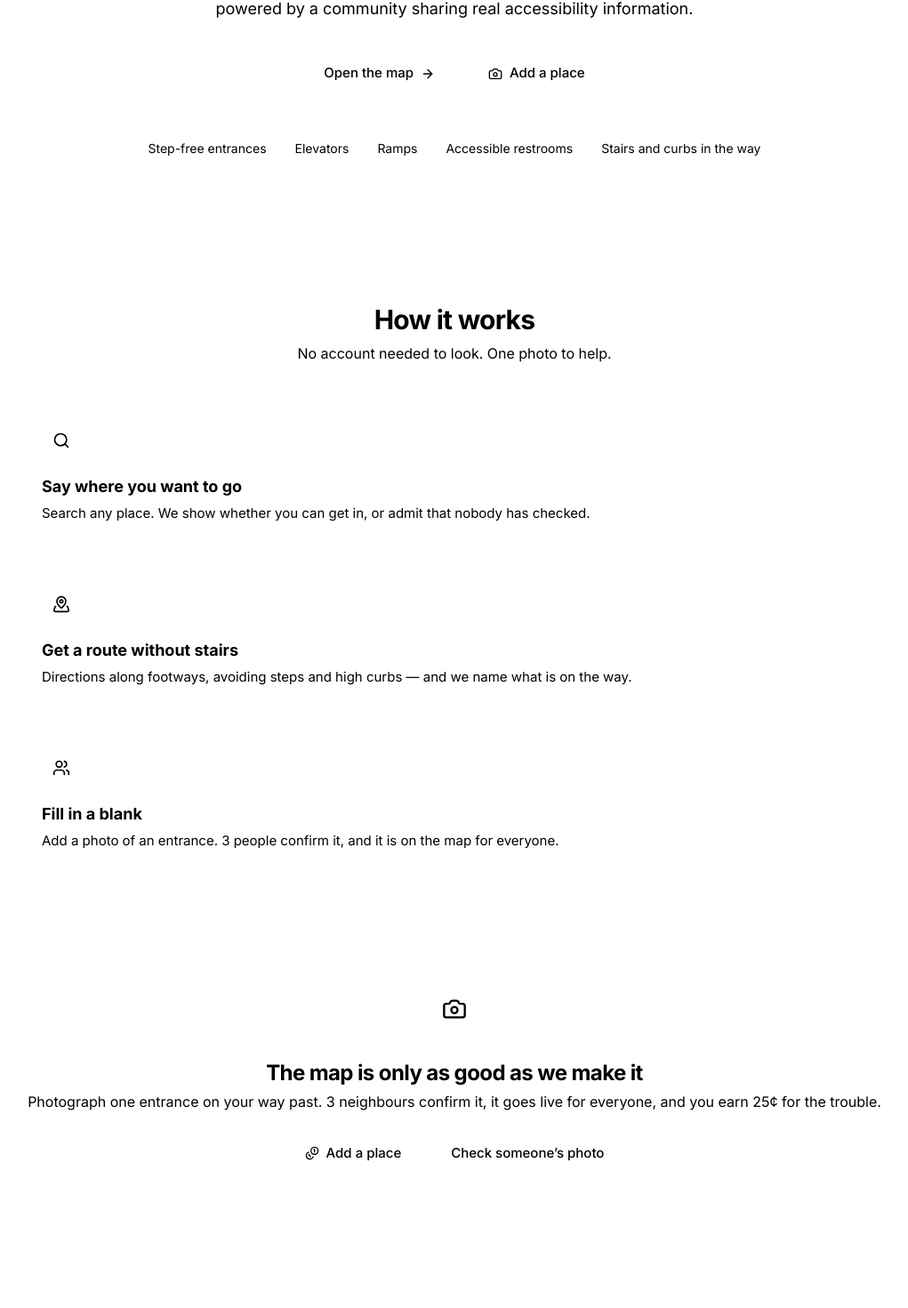
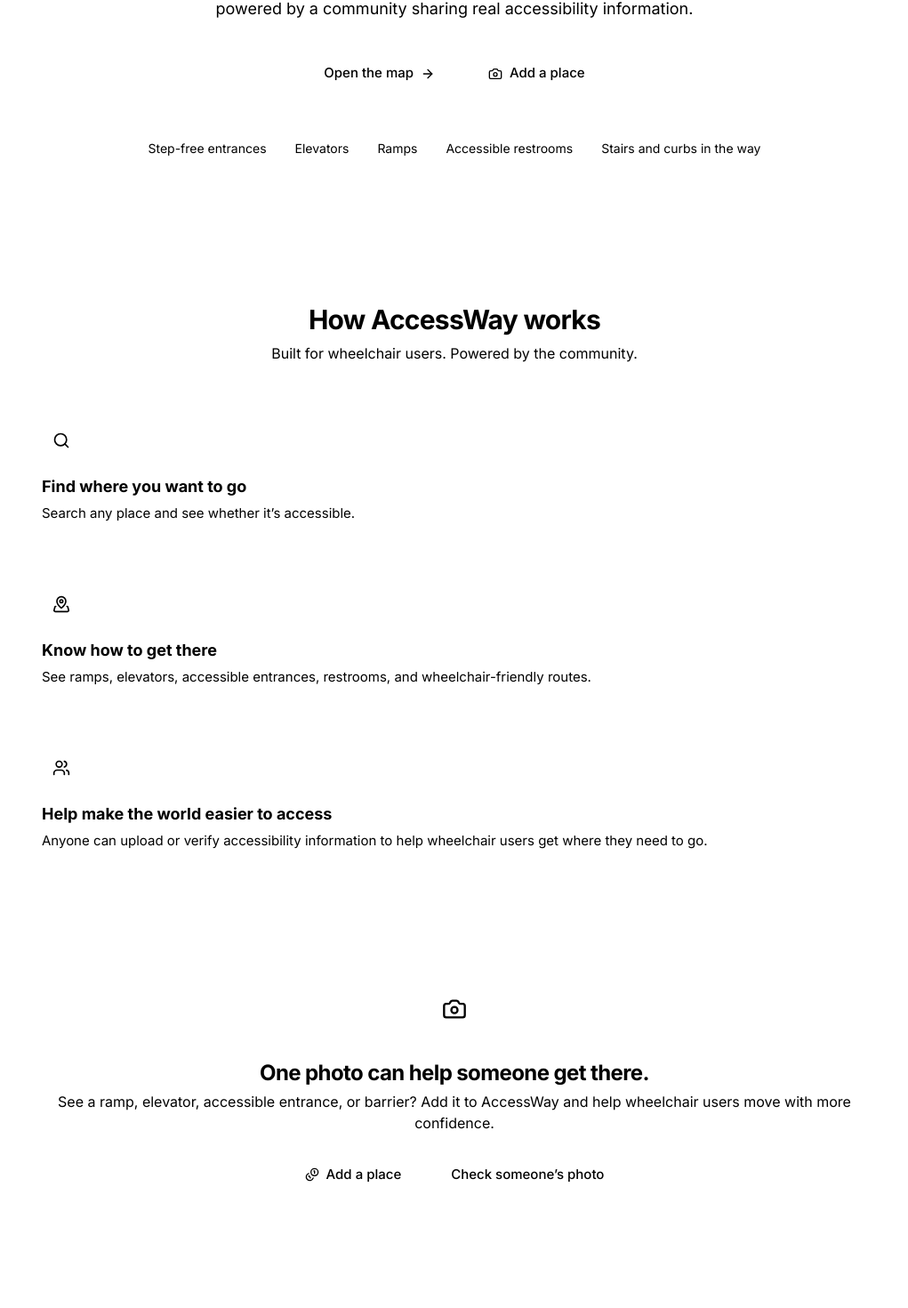
Before and after one commit to Elliptication/hackgt-13, a Next.js app in the folder frontend/accessway/: page / in a window 1280 px wide. Shown: the part 269-1739 px from the top of the page at 89% size, without its empty margins (129-1150 px from the left). Built offline with nearby package versions, Linux system fonts and the light colour scheme; no server answers.

Commit message:
fixed hero

```diff
--- a/frontend/accessway/app/(home)/_components/Hero.tsx
+++ b/frontend/accessway/app/(home)/_components/Hero.tsx
@@ -1,7 +1,6 @@
 import { ArrowRight, Camera, Coins, MapPinned, Search, Users } from 'lucide-react'
 
 import { Button } from '@/components/Button'
-import { REWARD_CENTS, VOTES_TO_APPROVE } from '@/lib/constants'
 
 /**
  * The page leads with who it is for, and what they get.
@@ -26,22 +25,22 @@
     icon: Search,
     color: 'var(--tag-blue)',
     bg: 'var(--tag-blue-bg)',
-    title: 'Say where you want to go',
-    body: 'Search any place. We show whether you can get in, or admit that nobody has checked.',
+    title: 'Find where you want to go',
+    body: 'Search any place and see whether it’s accessible.',
   },
   {
     icon: MapPinned,
     color: 'var(--tag-green)',
     bg: 'var(--tag-green-bg)',
-    title: 'Get a route without stairs',
-    body: 'Directions along footways, avoiding steps and high curbs — and we name what is on the way.',
+    title: 'Know how to get there',
+    body: 'See ramps, elevators, accessible entrances, restrooms, and wheelchair-friendly routes.',
   },
   {
     icon: Users,
     color: 'var(--tag-orange)',
     bg: 'var(--tag-orange-bg)',
-    title: 'Fill in a blank',
-    body: `Add a photo of an entrance. ${VOTES_TO_APPROVE} people confirm it, and it is on the map for everyone.`,
+    title: 'Help make the world easier to access',
+    body: 'Anyone can upload or verify accessibility information to help wheelchair users get where they need to go.',
   },
 ]
 
@@ -93,8 +92,8 @@
 
       <section id="how-it-works" className="scroll-mt-20">
         <div className="mx-auto max-w-5xl px-6 py-20">
-          <h2 className="text-center text-3xl font-bold tracking-tight">How it works</h2>
-          <p className="mt-2 text-center text-muted">No account needed to look. One photo to help.</p>
+          <h2 className="text-center text-3xl font-bold tracking-tight">How AccessWay works</h2>
+          <p className="mt-2 text-center text-muted">Built for wheelchair users. Powered by the community.</p>
           <ol className="mt-10 grid gap-5 sm:grid-cols-3">
             {STEPS.map(({ icon: Icon, color, bg, title, body }) => (
               <li
@@ -118,10 +117,10 @@
             <Camera className="size-7 text-[var(--tag-yellow)]" aria-hidden="true" />
           </span>
           <div className="flex-1">
-            <h2 className="text-2xl font-bold tracking-tight">The map is only as good as we make it</h2>
+            <h2 className="text-2xl font-bold tracking-tight">One photo can help someone get there.</h2>
             <p className="mt-1 text-muted">
-              Photograph one entrance on your way past. {VOTES_TO_APPROVE} neighbours confirm it, it goes live
-              for everyone, and you earn {REWARD_CENTS}¢ for the trouble.
+              See a ramp, elevator, accessible entrance, or barrier? Add it to AccessWay and help wheelchair
+              users move with more confidence.
             </p>
           </div>
           <div className="flex flex-wrap justify-center gap-2">
```
